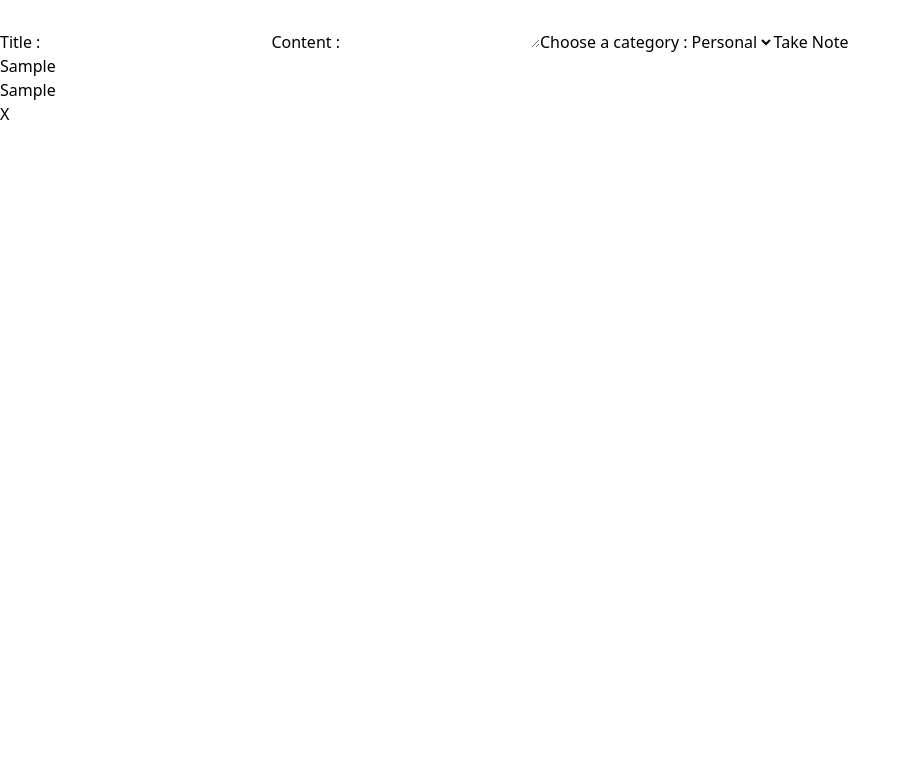
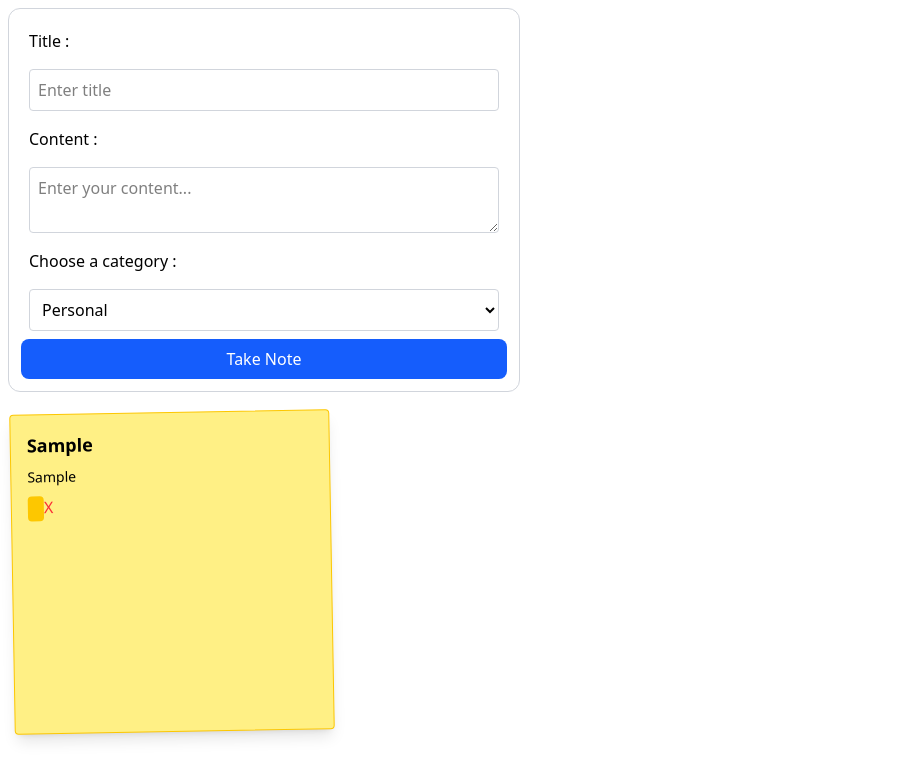
Before and after one commit to oyelestepe/TakeNotes, a React (Vite) app: page / in a window 1280 px wide. Both pictures are taken after typing "Sample", "Sample" into the empty fields and a click on the button "Take Note". Shown: the top 780 px of the page, without its empty margins (0-911 px from the left). Built offline with nearby package versions, Linux system fonts and the light colour scheme.

Commit message:
style updates

```diff
--- a/src/components/ListNotes.jsx
+++ b/src/components/ListNotes.jsx
@@ -2,14 +2,13 @@ import React from 'react'
 
 function ListNotes({notes, deleteNote}) {
   return (
-    <div>
-        {
-            notes.map((note) => (
-                <div key={note.id}>
-                    <h2>{note.title}</h2>
-                    <p>{note.content}</p>
-                    <span>{note.category}</span>
-                    <button onClick={() => deleteNote(note.id)}>X</button>
+    <div className='notes-container'>
+        { notes.map((note) => (
+                <div className='note' key={note.id}>
+                    <h2 className='font-bold text-lg mb-2'>{note.title}</h2>
+                    <p className='text-sm mb-2'>{note.content}</p>
+                    <span className='px-2 py-1 rounded bg-yellow-400 text-white font-semibold text-xs'>{note.category}</span>
+                    <button className='absloute top-1 right-2 text-red-500 hover:text-red-700' onClick={() => deleteNote(note.id)}>X</button>
                 </div>
             ))
         }
--- a/src/components/NoteForm.jsx
+++ b/src/components/NoteForm.jsx
@@ -15,18 +15,22 @@ function handleTakeNote(e){
   }
 
   return (
-    <form onSubmit={handleSubmit}>
-        <label>Title :</label>
-        <input type='text' name='title' value={formData.title} onChange={handleTakeNote}/>
-        <label>Content :</label>
-        <textarea type='text' name='content' value={formData.content} onChange={handleTakeNote}/>
-        <label>Choose a category :</label>
-        <select name='category' value={formData.category} onChange={handleTakeNote}>
+    <form className='flex flex-col w-lg border border-gray-300 border-solid p-3 m-2 rounded-xl '
+      onSubmit={handleSubmit}>
+        <label className='form-label'>Title :</label>
+        <input className='form-input'
+          placeholder='Enter title' type='text' name='title' value={formData.title} onChange={handleTakeNote}/>
+        <label className='form-label'>Content :</label>
+        <textarea className='form-input'
+          placeholder='Enter your content...' type='text' name='content' value={formData.content} onChange={handleTakeNote}/>
+        <label className='form-label'>Choose a category :</label>
+        <select className='form-input'
+          name='category' value={formData.category} onChange={handleTakeNote}>
             <option value="Personal">Personal</option>
             <option value="Work">Work</option>
             <option value="Study">Study</option>
         </select>
-        <button type='submit'>Take Note</button>
+        <button className='btn btn-primary' type='submit'>Take Note</button>
     </form>
   )
 }
--- a/src/index.css
+++ b/src/index.css
@@ -1 +1,49 @@
 @import "tailwindcss";
+
+@layer components {
+  .form-input {
+    @apply border border-gray-300 rounded p-2 m-2 focus:outline-none focus:ring-2 focus:ring-blue-500;
+  }
+
+  .form-label {
+    @apply text-base font-medium  m-2
+  }
+
+  .btn {
+    @apply px-4 py-2 rounded-lg font-medium transition-colors duration-200 cursor-pointer;
+  }
+
+  .btn-primary {
+    @apply bg-blue-600 text-white hover:bg-blue-700 active:bg-blue-800 disabled:opacity-50;
+  }
+
+  .btn-secondary {
+    @apply bg-gray-200 text-gray-800 hover:bg-gray-300 active:bg-gray-400 disabled:opacity-50;
+  }
+
+  .btn-outline {
+    @apply border border-gray-400 text-gray-800 hover:bg-gray-100 active:bg-gray-200;
+  }
+
+  .note {
+    @apply relative p-4 m-3 w-80 h-80
+           bg-yellow-200 border border-yellow-400
+           shadow-lg rounded-sm
+           cursor-pointer break-words overflow-hidden;
+
+    /* sticky note effect */
+    transform: rotate(-1deg);
+  }
+
+  .note:nth-child(2n) {
+    transform: rotate(2deg);
+  }
+
+  .note:nth-child(3n) {
+    transform: rotate(-2deg);
+  }
+
+  .notes-container {
+    @apply flex flex-wrap justify-start items-start gap-4;
+  }
+}
```
